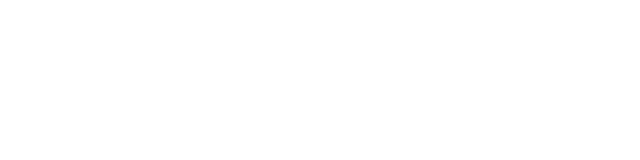
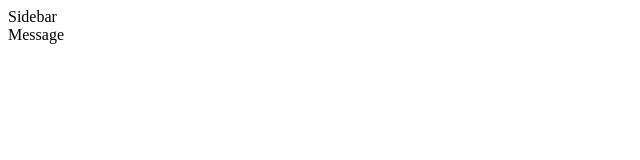
Before and after one commit to hunteradams10/TikTalk-Client, a React (Create React App) app: page /chat in a window 1280 px wide. Before the commit this address had no page. Shown: the top 160 px of the page, without its empty margins (0-640 px from the left). Built offline with nearby package versions, Linux system fonts and the light colour scheme; a web font is replaced by a local one.

Commit message:
reorganising pages again

```diff
--- a/src/App.js
+++ b/src/App.js
@@ -1,6 +1,8 @@
 import "./style.scss"
 import Register from "./pages/Register";
 import Login from "./pages/Login";
+import Chat from "./pages/Chat";
+import SideBar from "./components/SideBar";
 
 import {
   BrowserRouter,
@@ -15,6 +17,7 @@
       <Routes>
         <Route path="/register" element={<Register />} />
         <Route path="/login" element={<Login />} />
+        <Route path="/chat" element={<Chat />} />
       </Routes>
       </BrowserRouter>
     </div>
--- /dev/null
+++ b/src/components/Message.jsx
@@ -0,0 +1,9 @@
+import React from 'react'
+
+function Message() {
+  return (
+    <div>Message</div>
+  )
+}
+
+export default Message
--- /dev/null
+++ b/src/components/SideBar.jsx
@@ -0,0 +1,9 @@
+import React from 'react'
+
+function SideBar() {
+  return (
+    <div>Sidebar</div>
+  )
+}
+
+export default SideBar;
--- a/src/pages/Chat.jsx
+++ b/src/pages/Chat.jsx
@@ -0,0 +1,14 @@
+import React from 'react'
+import SideBar from '../components/SideBar.jsx'
+import Message from '../components/Message.jsx'
+
+function Chat() {
+  return (
+    <>
+    <SideBar />
+    <Message />
+    </>
+  )
+}
+
+export default Chat
```
